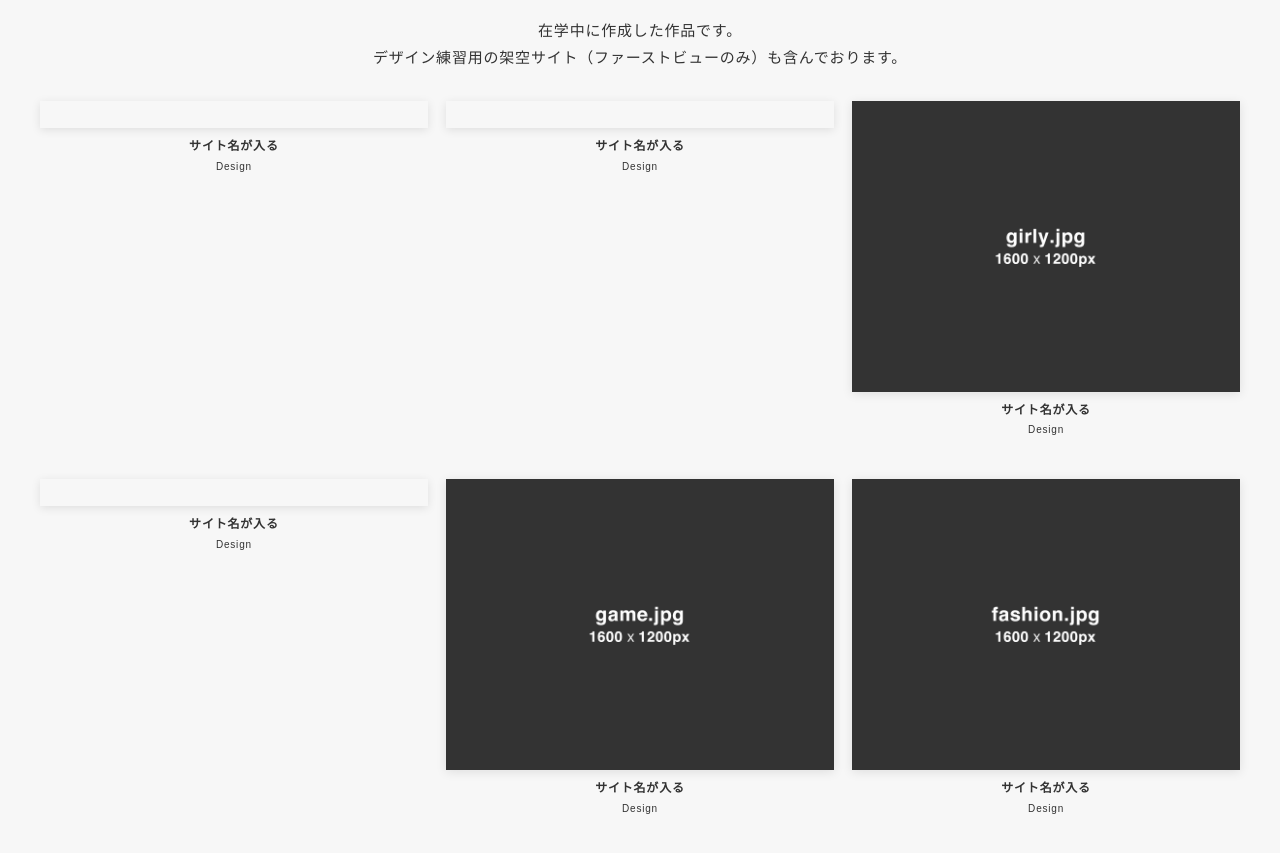
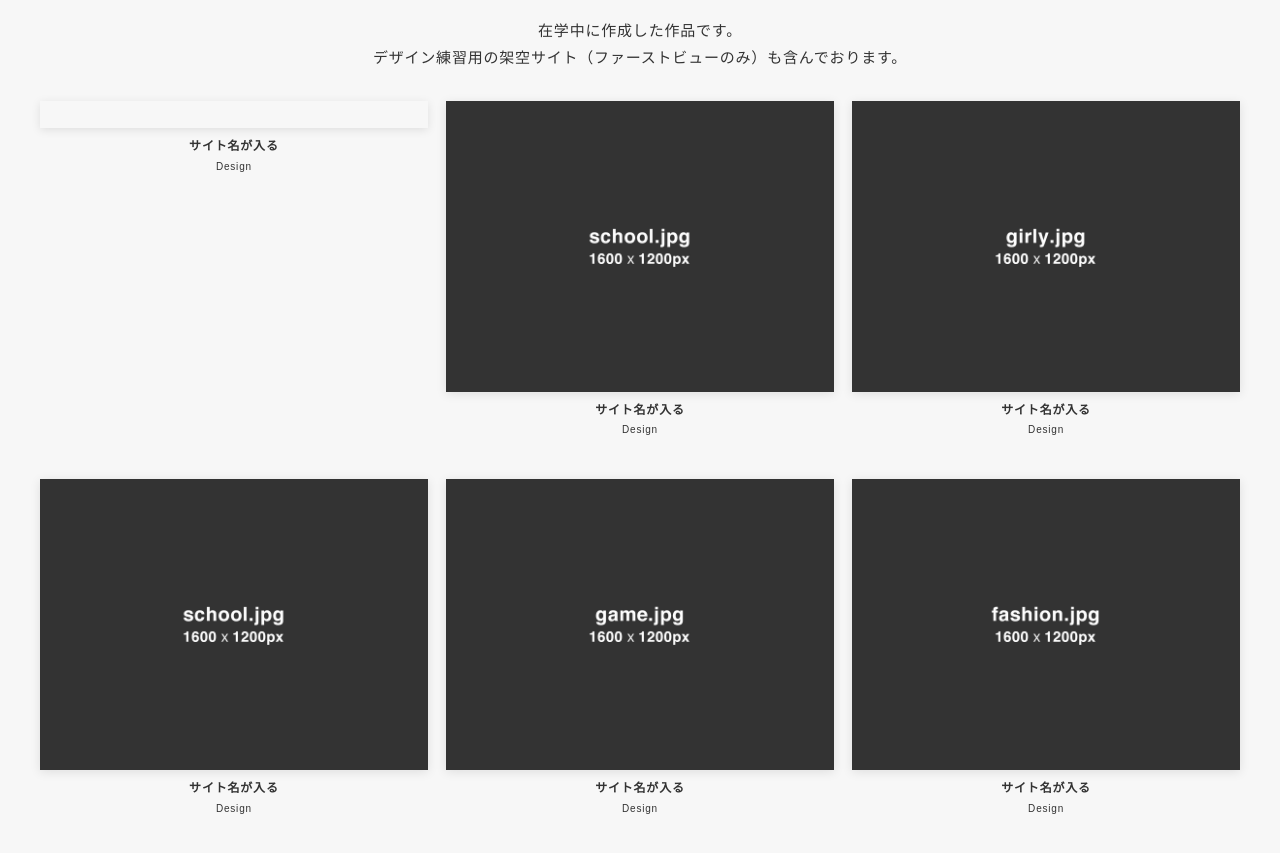
Before and after one commit to kuhaku2724/kuhaku2724.github.io, a plain HTML site: page index.html in a window 1280 px wide. Shown: the part 919-1772 px from the top of the page. Drawn offline with nearby package versions, Linux system fonts and the light colour scheme; files whose address does not match are found by name.

Commit message:
Update index.html

```diff
--- a/index.html
+++ b/index.html
@@ -57,8 +57,8 @@
           <div class="section-body works">
             <div class="works-list js-my-gallery">
                 <figure class="works-item">
-                    <a href="img/works/school.jpg" data-size="960x720" class="works-image-wrapper works-link hover-action">
-                      <img class="works-image lazyload fadein" src="img/placeholder4x3.png" data-src="img/works/school.jpg"
+                    <a href="img/img/x19004_art/art1.HEIC" data-size="960x720" class="works-image-wrapper works-link hover-action">
+                      <img class="works-image lazyload fadein" src="img/placeholder4x3.png" data-src="img/img/x19004_art/art1.HEIC"
                         alt="" />
                     </a>
                     <figcaption class="works-body">
```
